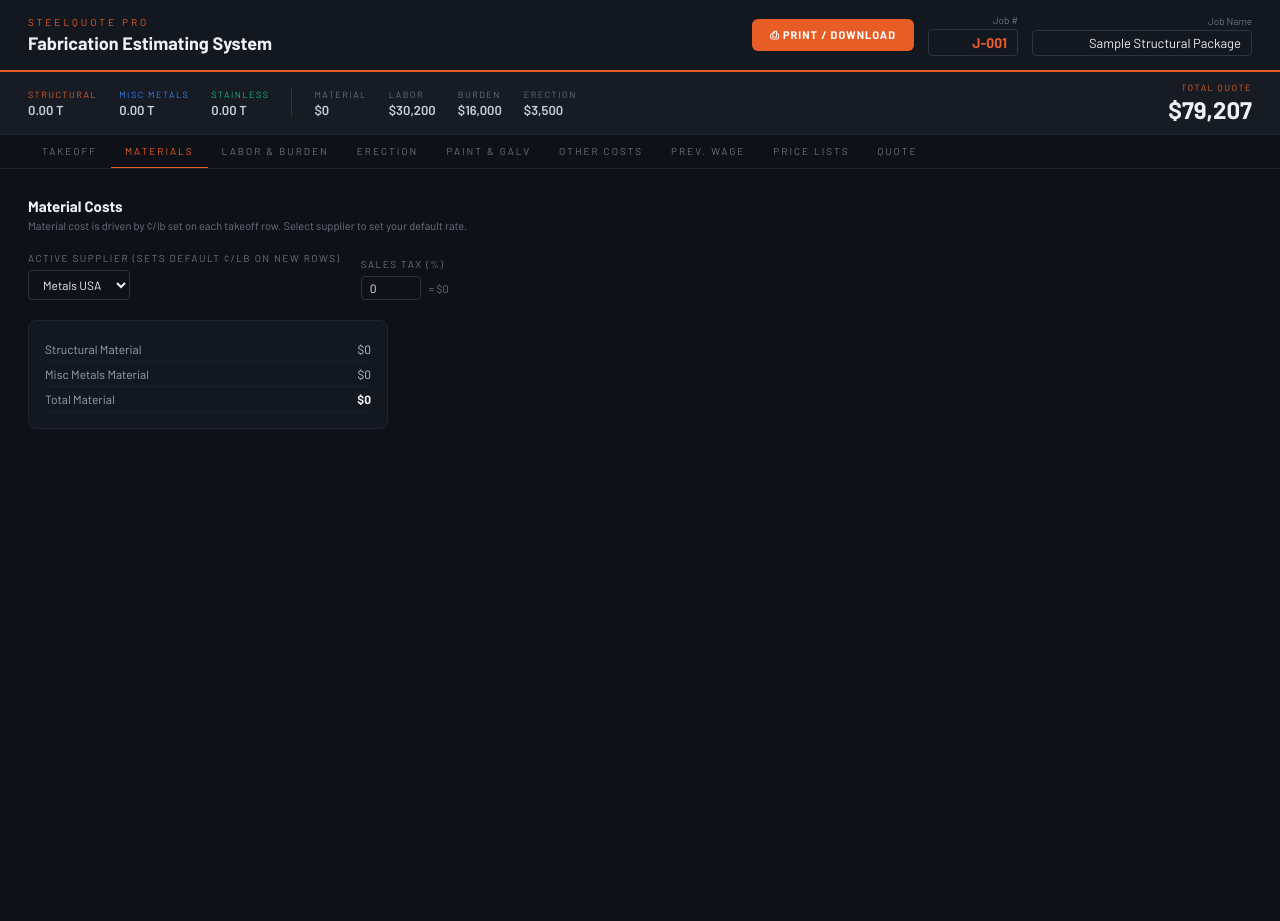
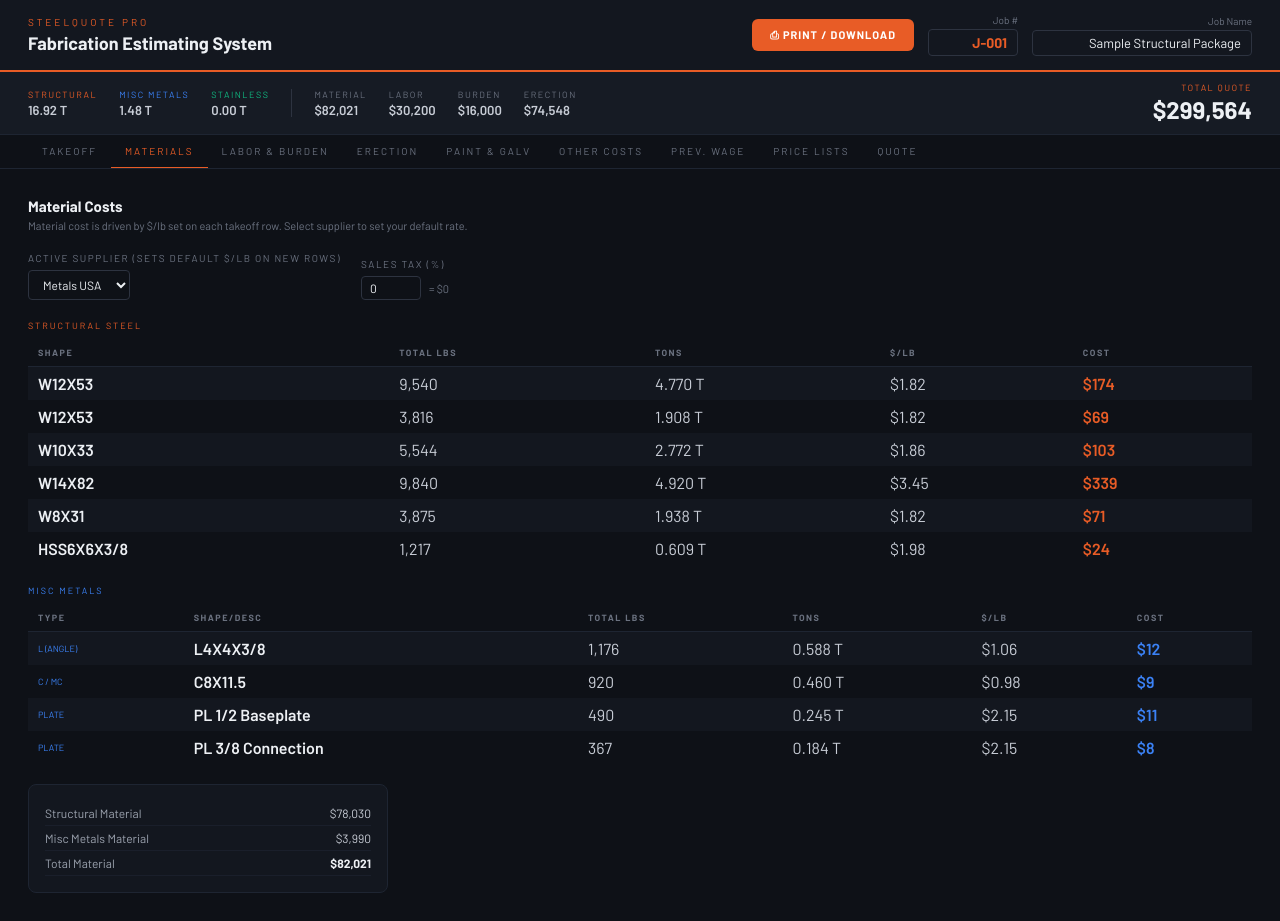
Before and after one commit to steverrfab/steelquote-pro, a React (Vite) app: page / in a window 1280 px wide. Both pictures are taken after a click on the button "MATERIALS". Before the commit the page ends 800 px from the top, so only its background shows below. Built offline with nearby package versions, Linux system fonts and the light colour scheme; a web font is replaced by a local one.

Commit message:
Add files via upload

```diff
--- a/src/App.jsx
+++ b/src/App.jsx
@@ -142,15 +142,10 @@ function StructuralTakeoff({ rows, setRows, defaultCf }) {
   const upd = (id,k,v) => setRows(r=>r.map(x=>x.id===id?{...x,[k]:v}:x));
 
   const totLbs  = rows.reduce((a,r)=>a+rowTotalLbs(r), 0);
-  const totCost = rows.reduce((a,r)=>{ const lbs=rowTotalLbs(r),cf=parseFloat(r.costFactor)||0; return a+(cf*lbs/100); }, 0);
+  const totCost = rows.reduce((a,r)=>{ const lbs=rowTotalLbs(r),cf=parseFloat(r.costFactor)||0; return a+(cf*lbs); }, 0);
 
   return (
     <div>
-      {defaultCf && (
-        <div style={{marginBottom:12,padding:"7px 12px",background:"#13171f",border:"1px solid #2d3340",borderRadius:4,fontSize:12,color:"#6b7280"}}>
-          Active supplier avg: <strong style={{color:"#edf0f4"}}>{defaultCf} ¢/lb</strong> — used as default for new rows. Edit per row to override.
-        </div>
-      )}
       <div style={{overflowX:"auto"}}>
         <table style={{width:"100%",borderCollapse:"collapse",fontSize:13}}>
           <thead>
@@ -161,7 +156,7 @@ function StructuralTakeoff({ rows, setRows, defaultCf }) {
               <th style={{...TH,textAlign:"right"}}>Length (ft)</th>
               <th style={{...TH,textAlign:"right"}}>Total Lbs</th>
               <th style={{...TH,textAlign:"right"}}>Tons</th>
-              <th style={{...TH,textAlign:"right"}}>¢ / lb</th>
+              <th style={{...TH,textAlign:"right"}}>$ / lb</th>
               <th style={{...TH,textAlign:"right"}}>Material $</th>
               <th style={TH}></th>
             </tr>
@@ -170,7 +165,7 @@ function StructuralTakeoff({ rows, setRows, defaultCf }) {
             {rows.map((r,i) => {
               const lbs = rowTotalLbs(r);
               const cf  = parseFloat(r.costFactor)||0;
-              const cost = (cf * lbs) / 100;
+              const cost = cf * lbs;
               return (
                 <tr key={r.id} style={{background:i%2===0?"#13171f":"transparent"}}>
                   <td style={TD}>
@@ -197,7 +192,7 @@ function StructuralTakeoff({ rows, setRows, defaultCf }) {
                   </td>
                   <td style={TD}>
                     <input type="number" value={r.costFactor} onChange={e=>upd(r.id,"costFactor",e.target.value)}
-                      placeholder="¢" style={INP_R(60)}/>
+                      placeholder="$/lb" style={INP_R(60)}/>
                   </td>
                   <td style={{...TD,textAlign:"right",color:cost>0?"#edf0f4":"#4b5563",fontWeight:600}}>
                     {cost>0 ? "$"+Math.round(cost).toLocaleString() : "—"}
@@ -249,15 +244,10 @@ function MiscTakeoff({ rows, setRows, defaultCf }) {
   }));
 
   const totLbs  = rows.reduce((a,r)=>a+rowTotalLbs(r), 0);
-  const totCost = rows.reduce((a,r)=>{ const lbs=rowTotalLbs(r),cf=parseFloat(r.costFactor)||0; return a+(cf*lbs/100); }, 0);
+  const totCost = rows.reduce((a,r)=>{ const lbs=rowTotalLbs(r),cf=parseFloat(r.costFactor)||0; return a+(cf*lbs); }, 0);
 
   return (
     <div>
-      {defaultCf && (
-        <div style={{marginBottom:12,padding:"7px 12px",background:"#13171f",border:"1px solid #2d3340",borderRadius:4,fontSize:12,color:"#6b7280"}}>
-          Active supplier avg: <strong style={{color:"#edf0f4"}}>{defaultCf} ¢/lb</strong> — Plate weights auto-calculated from thickness × sq ft.
-        </div>
-      )}
       <div style={{overflowX:"auto"}}>
         <table style={{width:"100%",borderCollapse:"collapse",fontSize:13}}>
           <thead>
@@ -268,7 +258,7 @@ function MiscTakeoff({ rows, setRows, defaultCf }) {
               <th style={{...TH,textAlign:"center"}}>Qty / Dims</th>
               <th style={{...TH,textAlign:"right"}}>Total Lbs</th>
               <th style={{...TH,textAlign:"right"}}>Tons</th>
-              <th style={{...TH,textAlign:"right"}}>¢ / lb</th>
+              <th style={{...TH,textAlign:"right"}}>$ / lb</th>
               <th style={{...TH,textAlign:"right"}}>Material $</th>
               <th style={TH}></th>
             </tr>
@@ -277,7 +267,7 @@ function MiscTakeoff({ rows, setRows, defaultCf }) {
             {rows.map((r,i) => {
               const lbs  = rowTotalLbs(r);
               const cf   = parseFloat(r.costFactor)||0;
-              const cost = (cf * lbs) / 100;
+              const cost = cf * lbs;
               return (
                 <tr key={r.id} style={{background:i%2===0?"#13171f":"transparent"}}>
                   <td style={TD}>
@@ -329,7 +319,7 @@ function MiscTakeoff({ rows, setRows, defaultCf }) {
                   </td>
                   <td style={TD}>
                     <input type="number" value={r.costFactor} onChange={e=>upd(r.id,"costFactor",e.target.value)}
-                      placeholder="¢" style={INP_R(60)}/>
+                      placeholder="$/lb" style={INP_R(60)}/>
                   </td>
                   <td style={{...TD,textAlign:"right",color:cost>0?"#edf0f4":"#4b5563",fontWeight:600}}>
                     {cost>0 ? "$"+Math.round(cost).toLocaleString() : "—"}
@@ -643,8 +633,20 @@ export default function App() {
   const [quoteNotes, setQuoteNotes]   = useState("");
 
   // NEW: two separate takeoff lists
-  const [structRows, setStructRows] = useState([newStructRow()]);
-  const [miscRows,   setMiscRows]   = useState([newMiscRow()]);
+  const [structRows, setStructRows] = useState([
+    {id:1, shape:"W12X53",     weightPerFt:"53",    qty:"8",  length:"22.5", costFactor:"1.82", _scope:"structural"},
+    {id:2, shape:"W12X53",     weightPerFt:"53",    qty:"4",  length:"18.0", costFactor:"1.82", _scope:"structural"},
+    {id:3, shape:"W10X33",     weightPerFt:"33",    qty:"12", length:"14.0", costFactor:"1.86", _scope:"structural"},
+    {id:4, shape:"W14X82",     weightPerFt:"82",    qty:"6",  length:"20.0", costFactor:"3.45", _scope:"structural"},
+    {id:5, shape:"W8X31",      weightPerFt:"31",    qty:"10", length:"12.5", costFactor:"1.82", _scope:"structural"},
+    {id:6, shape:"HSS6X6X3/8", weightPerFt:"19.02", qty:"4",  length:"16.0", costFactor:"1.98", _scope:"structural"},
+  ]);
+  const [miscRows, setMiscRows] = useState([
+    {id:10, itemType:"L (Angle)", shape:"L4X4X3/8",         weightPerFt:"9.8",  qty:"20", length:"6.0",  costFactor:"1.06", isPlate:false, thickness:"1/4", widthFt:"",  lengthFt:"",  _scope:"misc"},
+    {id:11, itemType:"C / MC",    shape:"C8X11.5",           weightPerFt:"11.5", qty:"8",  length:"10.0", costFactor:"0.98", isPlate:false, thickness:"1/4", widthFt:"",  lengthFt:"",  _scope:"misc"},
+    {id:12, itemType:"Plate",     shape:"PL 1/2 Baseplate",  weightPerFt:"",    qty:"6",  length:"",     costFactor:"2.15", isPlate:true,  thickness:"1/2", widthFt:"2", lengthFt:"2", _scope:"misc"},
+    {id:13, itemType:"Plate",     shape:"PL 3/8 Connection", weightPerFt:"",    qty:"24", length:"",     costFactor:"2.15", isPlate:true,  thickness:"3/8", widthFt:"1", lengthFt:"1", _scope:"misc"},
+  ]);
   const [importMsg,  setImportMsg]  = useState(null);
 
   const [suppliers,   setSuppliers]   = useState(DEFAULT_SUPPLIERS);
@@ -683,7 +685,7 @@ export default function App() {
   const burdenRate = monthlyHrs > 0 ? monthlyOvhd / monthlyHrs : 0;
   const availableErectors = requiresAISC ? erectorList.filter(e => e.aisc) : erectorList;
 
-  // Default ¢/lb from active supplier (average of all ppl entries × 100)
+  // Default $/lb from active supplier (average of all ppl entries × 100)
   const defaultCf = useMemo(() => {
     const items = suppliers[supplier] || [];
     if (!items.length) return "";
@@ -701,7 +703,7 @@ export default function App() {
       const totalLbs = rowTotalLbs(r);
       const tons = totalLbs / 2000;
       const cf = parseFloat(r.costFactor) || 0;
-      const cost = (cf * totalLbs) / 100;
+      const cost = cf * totalLbs;
       matCost += cost;
       const t = rowType(r);
       if (tonsByType[t] !== undefined) tonsByType[t] += tons;
@@ -903,10 +905,10 @@ export default function App() {
         {/* MATERIALS */}
         {tab === "materials" && (
           <div>
-            <SH title="Material Costs" sub="Material cost is driven by ¢/lb set on each takeoff row. Select supplier to set your default rate."/>
+            <SH title="Material Costs" sub="Material cost is driven by $/lb set on each takeoff row. Select supplier to set your default rate."/>
             <div style={{display:"flex",gap:20,marginBottom:20,alignItems:"flex-end",flexWrap:"wrap"}}>
               <div>
-                <Lbl>Active Supplier (sets default ¢/lb on new rows)</Lbl>
+                <Lbl>Active Supplier (sets default $/lb on new rows)</Lbl>
                 <select value={supplier} onChange={e=>setSupplier(e.target.value)} style={{...sel,marginTop:6,display:"block"}}>
                   {Object.keys(suppliers).map(s => <option key={s}>{s}</option>)}
                 </select>
@@ -927,7 +929,7 @@ export default function App() {
                 <table>
                   <thead>
                     <tr style={{color:"#6b7280",fontSize:9,letterSpacing:1.5,textTransform:"uppercase"}}>
-                      {["Shape","Total Lbs","Tons","¢/lb","Cost"].map(h=>(
+                      {["Shape","Total Lbs","Tons","$/lb","Cost"].map(h=>(
                         <th key={h} style={{textAlign:"left",padding:"8px 10px",borderBottom:"1px solid #1e2532"}}>{h}</th>
                       ))}
                     </tr>
@@ -940,7 +942,7 @@ export default function App() {
                           <td style={{padding:"7px 10px",color:"#edf0f4",fontWeight:600}}>{r.shape||"—"}</td>
                           <td style={{padding:"7px 10px"}}>{Math.round(lbs).toLocaleString()}</td>
                           <td style={{padding:"7px 10px"}}>{fmtN(lbs/2000,3)} T</td>
-                          <td style={{padding:"7px 10px",color:cf?"#c8cdd6":"#ef4444"}}>{cf?cf+"¢":"NOT SET"}</td>
+                          <td style={{padding:"7px 10px",color:cf?"#c8cdd6":"#ef4444"}}>{cf?"$"+cf:"NOT SET"}</td>
                           <td style={{padding:"7px 10px",color:"#e85c26",fontWeight:600}}>{fmt(cost)}</td>
                         </tr>
                       );
@@ -957,7 +959,7 @@ export default function App() {
                 <table>
                   <thead>
                     <tr style={{color:"#6b7280",fontSize:9,letterSpacing:1.5,textTransform:"uppercase"}}>
-                      {["Type","Shape/Desc","Total Lbs","Tons","¢/lb","Cost"].map(h=>(
+                      {["Type","Shape/Desc","Total Lbs","Tons","$/lb","Cost"].map(h=>(
                         <th key={h} style={{textAlign:"left",padding:"8px 10px",borderBottom:"1px solid #1e2532"}}>{h}</th>
                       ))}
                     </tr>
@@ -971,7 +973,7 @@ export default function App() {
                           <td style={{padding:"7px 10px",color:"#edf0f4",fontWeight:600}}>{r.shape||"—"}</td>
                           <td style={{padding:"7px 10px"}}>{Math.round(lbs).toLocaleString()}</td>
                           <td style={{padding:"7px 10px"}}>{fmtN(lbs/2000,3)} T</td>
-                          <td style={{padding:"7px 10px",color:cf?"#c8cdd6":"#ef4444"}}>{cf?cf+"¢":"NOT SET"}</td>
+                          <td style={{padding:"7px 10px",color:cf?"#c8cdd6":"#ef4444"}}>{cf?"$"+cf:"NOT SET"}</td>
                           <td style={{padding:"7px 10px",color:"#3b82f6",fontWeight:600}}>{fmt(cost)}</td>
                         </tr>
                       );
```
